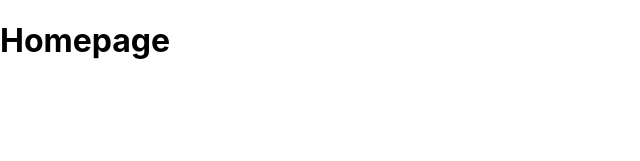
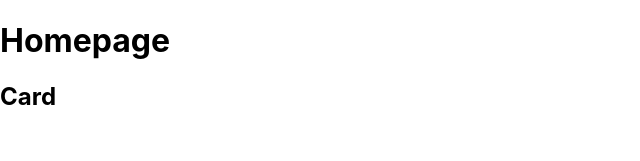
Before and after one commit to UladzislauKutarkin/travel-app, a React (Create React App) app: page / in a window 1280 px wide. Shown: the top 161 px of the page, without its empty margins (0-640 px from the left). Built offline with nearby package versions, Linux system fonts and the light colour scheme.

Commit message:
feat: add basic render cards install: npm install react-router-dom

```diff
--- a/package.json
+++ b/package.json
@@ -9,6 +9,7 @@
     "node-sass": "^5.0.0",
     "react": "^17.0.1",
     "react-dom": "^17.0.1",
+    "react-router-dom": "^5.2.0",
     "react-scripts": "4.0.3",
     "web-vitals": "^1.1.0"
   },
--- a/src/pages/HomePage/HomePage.tsx
+++ b/src/pages/HomePage/HomePage.tsx
@@ -4,7 +4,10 @@ const HomePage = (props: { countries: any[] }) => (
     <div className="homepage">
         <h1>Homepage</h1>
         {
-         props.countries.map((country) => console.log(country)
+         props.countries.map((country) => {
+            console.log(country)
+            return <Card key = {country.id} />;
+         }
          )
 
         }
```
Also changed, not shown: 1 other file (tests, documents, lock files or other folders).
